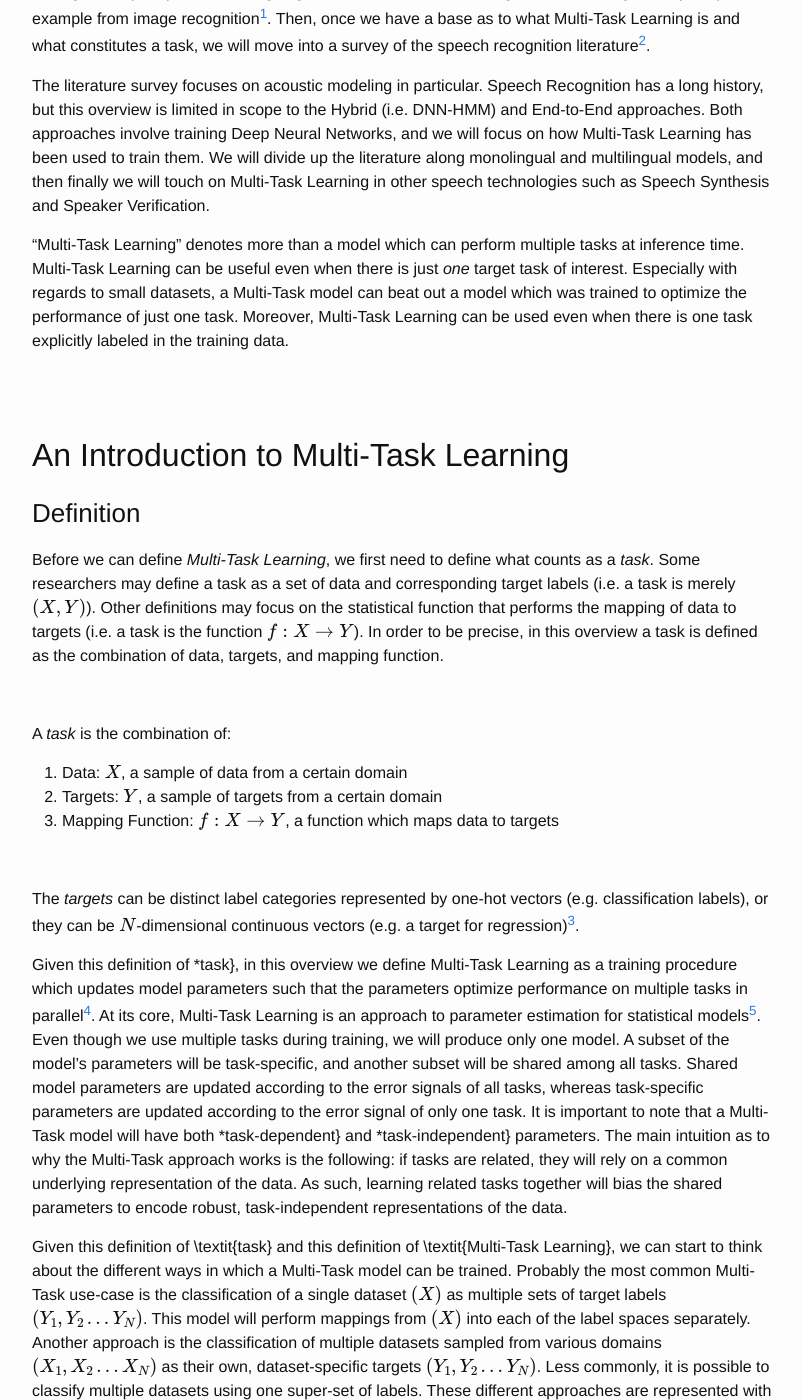
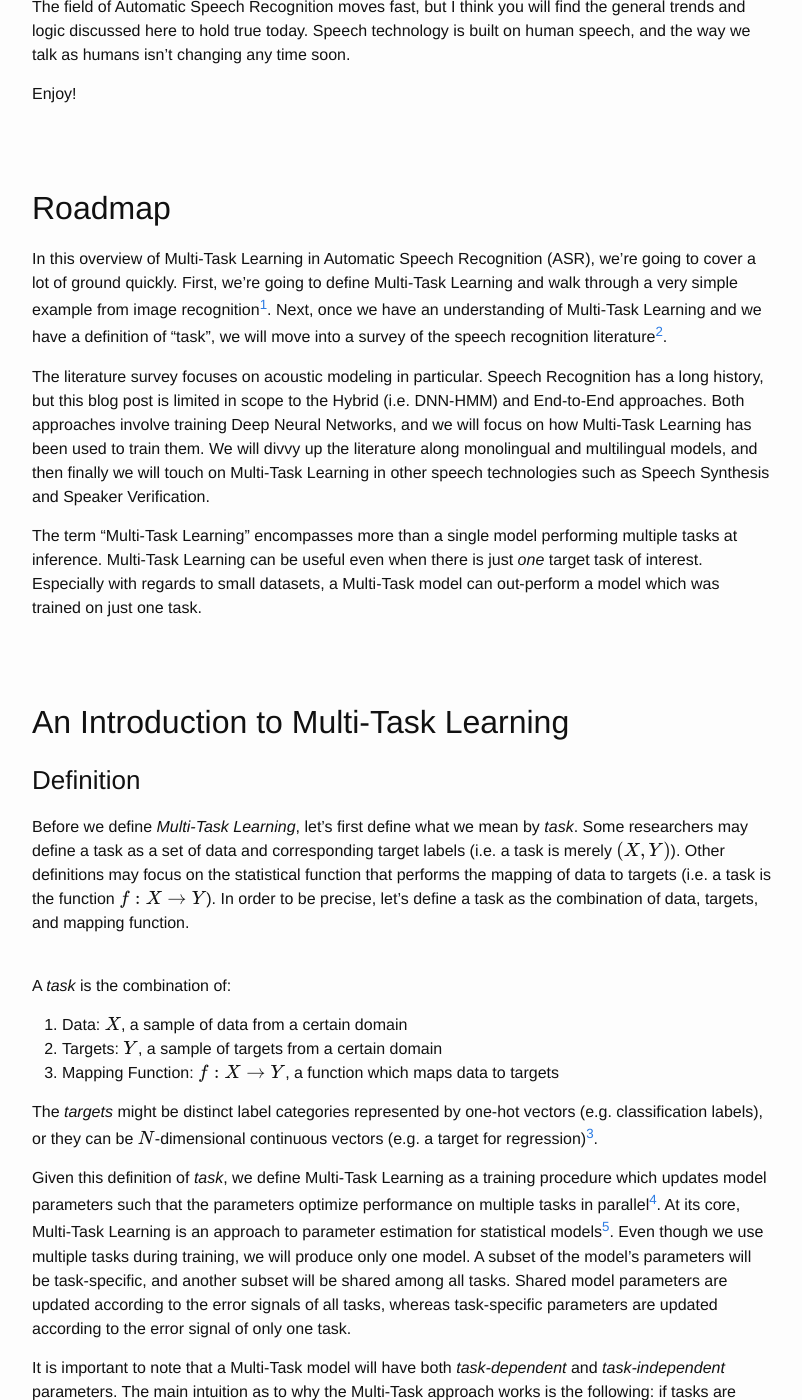
Before and after one commit to JRMeyer/jrmeyer.github.io, a Jekyll site: the page built from _posts/2020-03-21-overview-mtl-in-asr.markdown, in a window 1280 px wide and 1400 px high, scrolled down 484 px. Shown: the whole window, without its empty margins (238-1040 px from the left). Built offline with Jekyll 4.4.1, drawn with Linux system fonts in a browser that asks for light colours; formulas are drawn with MathJax 3; comment, search, counter and statistics services are not loaded; some of the changed text lies outside the part shown.

Commit message:
reviewing

```diff
--- a/_posts/2020-03-21-overview-mtl-in-asr.markdown
+++ b/_posts/2020-03-21-overview-mtl-in-asr.markdown
@@ -8,13 +8,23 @@
 
 <br><br>
 
+## Introduction
+
+The following blog post is a chapter in my [dissertation](http://jrmeyer.github.io/misc/MEYER_dissertation_2019.pdf), which I finished in the summer of 2019.
+
+The field of Automatic Speech Recognition moves fast, but I think you will find the general trends and logic discussed here to hold true today. Speech technology is built on human speech, and the way we talk as humans isn't changing any time soon.
+
+Enjoy!
+
+<br><br>
+
 ## Roadmap
 
-In this overview of Multi-Task Learning in Automatic Speech Recognition (ASR), we're going to cover a lot of ground quickly. First, we're going to define Multi-Task Learning and walk through a very simple example from image recognition[^1]. Then, once we have a base as to what Multi-Task Learning is and what constitutes a task, we will move into a survey of the speech recognition literature[^2].
+In this overview of Multi-Task Learning in Automatic Speech Recognition (ASR), we're going to cover a lot of ground quickly. First, we're going to define Multi-Task Learning and walk through a very simple example from image recognition[^1]. Next, once we have an understanding of Multi-Task Learning and we have a definition of "task", we will move into a survey of the speech recognition literature[^2].
 
-The literature survey focuses on acoustic modeling in particular. Speech Recognition has a long history, but this overview is limited in scope to the Hybrid (i.e. DNN-HMM) and End-to-End approaches. Both approaches involve training Deep Neural Networks, and we will focus on how Multi-Task Learning has been used to train them. We will divide up the literature along monolingual and multilingual models, and then finally we will touch on Multi-Task Learning in other speech technologies such as Speech Synthesis and Speaker Verification.
+The literature survey focuses on acoustic modeling in particular. Speech Recognition has a long history, but this blog post is limited in scope to the Hybrid (i.e. DNN-HMM) and End-to-End approaches. Both approaches involve training Deep Neural Networks, and we will focus on how Multi-Task Learning has been used to train them. We will divvy up the literature along monolingual and multilingual models, and then finally we will touch on Multi-Task Learning in other speech technologies such as Speech Synthesis and Speaker Verification.
 
-"Multi-Task Learning" denotes more than a model which can perform multiple tasks at inference time. Multi-Task Learning can be useful even when there is just *one* target task of interest. Especially with regards to small datasets, a Multi-Task model can beat out a model which was trained to optimize the performance of just one task. Moreover, Multi-Task Learning can be used even when there is one task explicitly labeled in the training data.
+The term "Multi-Task Learning" encompasses more than a single model performing multiple tasks at inference. Multi-Task Learning can be useful even when there is just *one* target task of interest. Especially with regards to small datasets, a Multi-Task model can out-perform a model which was trained on just one task.
 
 [^1]: Yes, there will be pictures of dogs!
 [^2]: For a more complete overview of Multi-Task Learning itself: [Ruder (2017)](https://ruder.io/multi-task/)
@@ -25,29 +35,29 @@
 
 ### Definition
 
-Before we can define *Multi-Task Learning*, we first need to define what counts as a *task*. Some researchers may define a task as a set of data and corresponding target labels (i.e. a task is merely $$(X,Y)$$). Other definitions may focus on the statistical function that performs the mapping of data to targets (i.e. a task is the function $$f: X \rightarrow Y$$). In order to be precise, in this overview a task is defined as the combination of data, targets, and mapping function.
+Before we define *Multi-Task Learning*, let's first define what we mean by *task*. Some researchers may define a task as a set of data and corresponding target labels (i.e. a task is merely $$(X,Y)$$). Other definitions may focus on the statistical function that performs the mapping of data to targets (i.e. a task is the function $$f: X \rightarrow Y$$). In order to be precise, let's define a task as the combination of data, targets, and mapping function.
 
 <br>
-
 A *task* is the combination of:
 
 1. Data: $$X$$, a sample of data from a certain domain
 2. Targets: $$Y$$, a sample of targets from a certain domain
 3. Mapping Function: $$f: X \rightarrow Y$$, a function which maps data to targets
-
 <br>
 
- The *targets* can be distinct label categories represented by one-hot vectors (e.g. classification labels), or they can be $$N$$-dimensional continuous vectors (e.g. a target for regression)[^3].
+ The *targets* might be distinct label categories represented by one-hot vectors (e.g. classification labels), or they can be $$N$$-dimensional continuous vectors (e.g. a target for regression)[^3].
 
-[^3]: In reality these two kinds of targets are the same with regards to training neural networks via backpropagation. The targets for classification are just a special case of regression targets, where the values in the vector are $$1.0$$ or $$0.0$$.
+[^3]: These two kinds of targets are the same with regards to training neural networks via backpropagation. The targets for classification are just a special case of regression targets, where the values in the vector are $$1.0$$ or $$0.0$$.
 
-Given this definition of *task}, in this overview we define Multi-Task Learning as a training procedure which updates model parameters such that the parameters optimize performance on multiple tasks in parallel[^4]. At its core, Multi-Task Learning is an approach to parameter estimation for statistical models[^5]. Even though we use multiple tasks during training, we will produce only one model. A subset of the model's parameters will be task-specific, and another subset will be shared among all tasks. Shared model parameters are updated according to the error signals of all tasks, whereas task-specific parameters are updated according to the error signal of only one task. It is important to note that a Multi-Task model will have both *task-dependent} and *task-independent} parameters. The main intuition as to why the Multi-Task approach works is the following: if tasks are related, they will rely on a common underlying representation of the data. As such, learning related tasks together will bias the shared parameters to encode robust, task-independent representations of the data.
+Given this definition of *task*, we define Multi-Task Learning as a training procedure which updates model parameters such that the parameters optimize performance on multiple tasks in parallel[^4]. At its core, Multi-Task Learning is an approach to parameter estimation for statistical models[^5]. Even though we use multiple tasks during training, we will produce only one model. A subset of the model's parameters will be task-specific, and another subset will be shared among all tasks. Shared model parameters are updated according to the error signals of all tasks, whereas task-specific parameters are updated according to the error signal of only one task.
+
+It is important to note that a Multi-Task model will have both *task-dependent* and *task-independent* parameters. The main intuition as to why the Multi-Task approach works is the following: if tasks are related, they will rely on a common underlying representation of the data. Learning related tasks together will bias the shared parameters to encode robust, task-independent representations of the data.
 
 [^4]: An exception to this is Multi-Task Adversarial Learning, in which performance on an auxiliary task is encouraged to be as poor as possible. In domain adaptation, an example of this may be forcing a neural net to be blind to the difference between domains. The Adverserial auxiliary task would be classification of **domain-type**, and the weights would be updated in a way to increase error as much as possible.
 
 [^5]: caruana1998multitask, caruana1996algorithms
 
-Given this definition of \textit{task} and this definition of \textit{Multi-Task Learning}, we can start to think about the different ways in which a Multi-Task model can be trained. Probably the most common Multi-Task use-case is the classification of a single dataset $$(X)$$ as multiple sets of target labels $$(Y_{1}, Y_{2} \dots Y_{N})$$. This model will perform mappings from $$(X)$$ into each of the label spaces separately. Another approach is the classification of multiple datasets sampled from various domains $$(X_{1}, X_{2} \dots X_{N})$$ as their own, dataset-specific targets $$(Y_{1}, Y_{2} \dots Y_{N})$$. Less commonly, it is possible to classify multiple datasets using one super-set of labels. These different approaches are represented with regards to vanilla feed-forward neural networks in the following Figure (1).
+Given this definition of *task* and this definition of *Multi-Task Learning*, we can start to think about the different ways in which a Multi-Task model can be trained. Probably the most common Multi-Task use-case is the classification of a single dataset $$(X)$$ as multiple sets of target labels $$(Y_{1}, Y_{2} \dots Y_{N})$$. This model will perform mappings from $$(X)$$ into each of the label spaces separately. Another approach is the classification of multiple datasets sampled from various domains $$(X_{1}, X_{2} \dots X_{N})$$ as their own, dataset-specific targets $$(Y_{1}, Y_{2} \dots Y_{N})$$. Less commonly, it is possible to classify multiple datasets using one super-set of labels. These different approaches are represented with regards to vanilla feed-forward neural networks in Figure (1).
 
 <br><br>
 <center>
@@ -60,7 +70,7 @@
 
 
 
- With regards to neural approaches (c.f. Figure (1), Multi-Task models are comprised of three component parts: (1) &#x2B1B; **shared hidden layers** which serve as a task-independent feature extractor; (2) &#x1F7E5; **task-specific output layers** which serve as task-dependent classifiers or regressors; (3) &#x1F7E6; **task-specific input layers** which serve as feature transformations from domain-specific to domain-general representations. Neural Multi-Task models will always have some hidden layers shared among tasks. This view of a Multi-Task neural network highlights the intuition behind the shared hidden layers - to encode robust representations of the input data.
+ With regards to neural approaches (c.f. Figure (1), Multi-Task models are comprised of three component parts: (1) **shared hidden layers** (&#x2B1B;) which serve as a task-independent feature extractor; (2) **task-specific output layers** (&#x1F7E5;) which serve as task-dependent classifiers or regressors; (3) **task-specific input layers** (&#x1F7E6;) which serve as feature transformations from domain-specific to domain-general representations. Neural Multi-Task models will always have some hidden layers shared among tasks. This view of a Multi-Task neural network highlights the intuition behind the shared hidden layers - to encode robust representations of the input data.
 
 With regards to domains in which we have very limited data (i.e. low-resource environments), Multi-Task parameter estimation promises gains in performance which do not require us to collect more in-domain data, as long as we can create new tasks. In the common scenario where an engineer has access to only a small dataset, the best way she could improve performance would be by collecting more data. However, data collection takes time and money. This is the promise of Multi-Task Learning in low-resource domains: if the engineer can create new tasks, then she does not need to collect more data.
 
```
